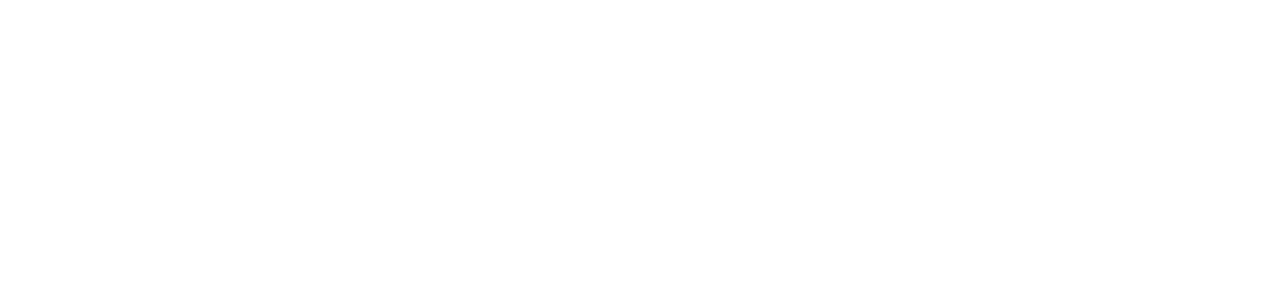
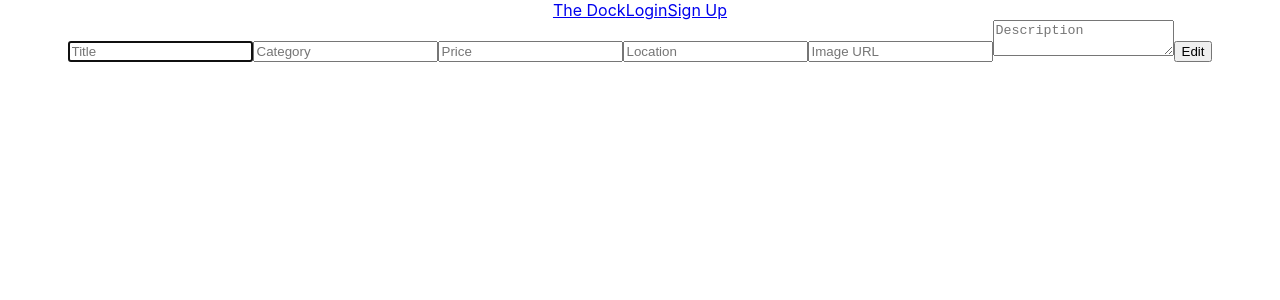
Before and after one commit to MattMoyka/The-Dock, a React (Create React App) app in the folder client/: page /edit/1 in a window 1280 px wide. Before the commit this address led to /signup. Shown: the top 300 px of the page. Built offline with nearby package versions, Linux system fonts and the light colour scheme; no server answers.

Commit message:
edit item created

```diff
--- a/client/src/App.js
+++ b/client/src/App.js
@@ -41,10 +41,12 @@ function App() {
         <Details user={user} />
       </Route>
       <Route exact path="/new">
-        {user ? <AddItem user={user} /> : <Redirect to='/signup' />}
+      <AddItem />
+        {/* {user ? <AddItem user={user} /> : <Redirect to='/signup' />} */}
       </Route>
       <Route exact path="/edit/:id">
-        {user ? <EditItem user={user} /> : <Redirect to='/signup' />}
+       <EditItem/>
+       {/* {user ? <EditItem user={user} /> : <Redirect to='/signup' />}  */}
       </Route>
     </div>
   );
--- a/client/src/screens/AddItem/AddItem.jsx
+++ b/client/src/screens/AddItem/AddItem.jsx
@@ -22,7 +22,7 @@ export default function AddItem() {
     setCreated({ created })
   }
   if (isCreated) {
-    return <Redirect to={`/${item.id}`} />
+    return <Redirect to={`/items`} />
   }
 
   return (
--- a/client/src/screens/EditItem/EditItem.jsx
+++ b/client/src/screens/EditItem/EditItem.jsx
@@ -1,6 +1,98 @@
+import { useState, useEffect } from "react"
+import { getItem, updateItem } from "../../Services/items"
+import { useParams, Redirect } from 'react-router-dom'
+import  Layout  from '../../components/Layout/Layout'
+
+
 export default function EditItem() {
+    const [item, setItem] = useState({
+      title: '', category: '', price: '', imgURL:'', description:'', location:''
+    })
+    const [isUpdated, setUpdated] = useState(false)
+
+  let { id } = useParams()
+  useEffect(() => {
+    const fetchItem = async () => {
+      const item = await getItem(id)
+      setItem(item)
+    }
+    fetchItem()
+  }, [id])
+  const handleChange = (event) => {
+    const { name, value } = event.target
+    setItem({
+      ...item,
+      [name]: value,
+    })
+  }
+  const handleSubmit = async (event) => {
+    event.preventDefault()
+    const updated = await updateItem(id, item)
+    setUpdated(updated)
+  }
+
+  if (isUpdated) {
+    return <Redirect to={`/items/${id}`} />
+  }
+
   return (
     <div>
+      <Layout />
+      <form className='create-form'onSubmit={handleSubmit}>
+        <input
+         className='input-name'
+         placeholder='Title'
+         value={item.title}
+         name='title'
+         required
+         autoFocus
+          onChange={handleChange}
+        />
+
+         <input
+          className='input-category'
+          placeholder='Category'
+          value={item.category}
+          name='category'
+          required
+          onChange={handleChange}
+        />
+        <input
+          className='input-price'
+         placeholder='Price'
+          value={item.price}
+          name='price'
+          required
+          onChange={handleChange}
+        />
+        <input
+          className='input-location'
+          placeholder='Location'
+          value={item.location}
+          name='location'
+          required
+          onChange={handleChange}
+        />
+         <input
+          className='input-imgURL'
+          placeholder='Image URL'
+          value={item.imgURL}
+          name='imgURL'
+          required
+          onChange={handleChange}
+        />
+         <textarea
+          className='input-description'
+          placeholder='Description'
+          value={item.description}
+          name='description'
+          required
+          onChange={handleChange}
+        />
+      <button type='submit' className='edit-button'>
+          Edit
+        </button>
+      </form>
 
     </div>
   )
```
Also changed, not shown: 1 other file (tests, documents, lock files or other folders).
